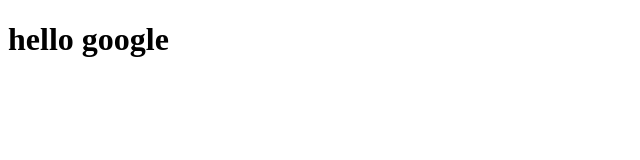
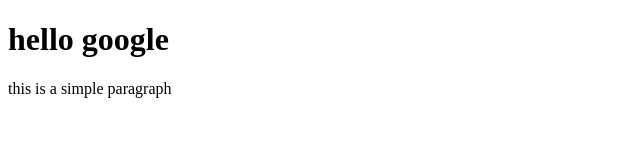
Before and after one commit to jitendersainik2006-ops/localman-, a plain HTML site: page index.html in a window 1280 px wide. Shown: the whole page, without its empty margins (0-640 px from the left). Drawn offline with Linux system fonts and the light colour scheme.

Commit message:
its new to try

```diff
--- a/index.html
+++ b/index.html
@@ -7,5 +7,6 @@
 </head>
 <body>
     <h1> hello google</h1>
+    <p> this is a simple paragraph</p>
 </body>
 </html>
```
